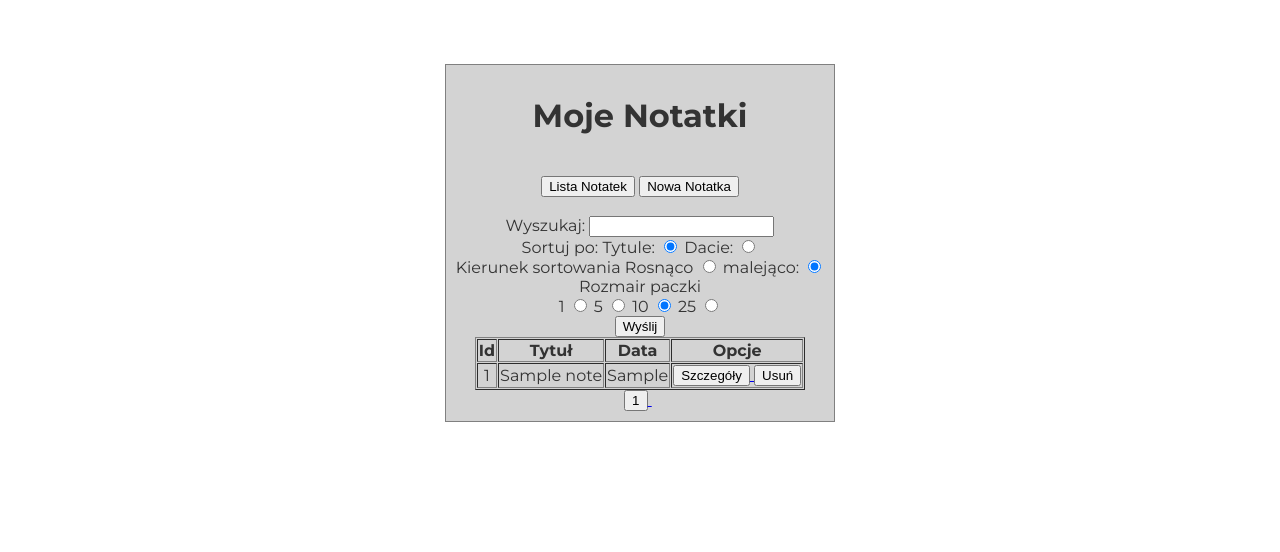
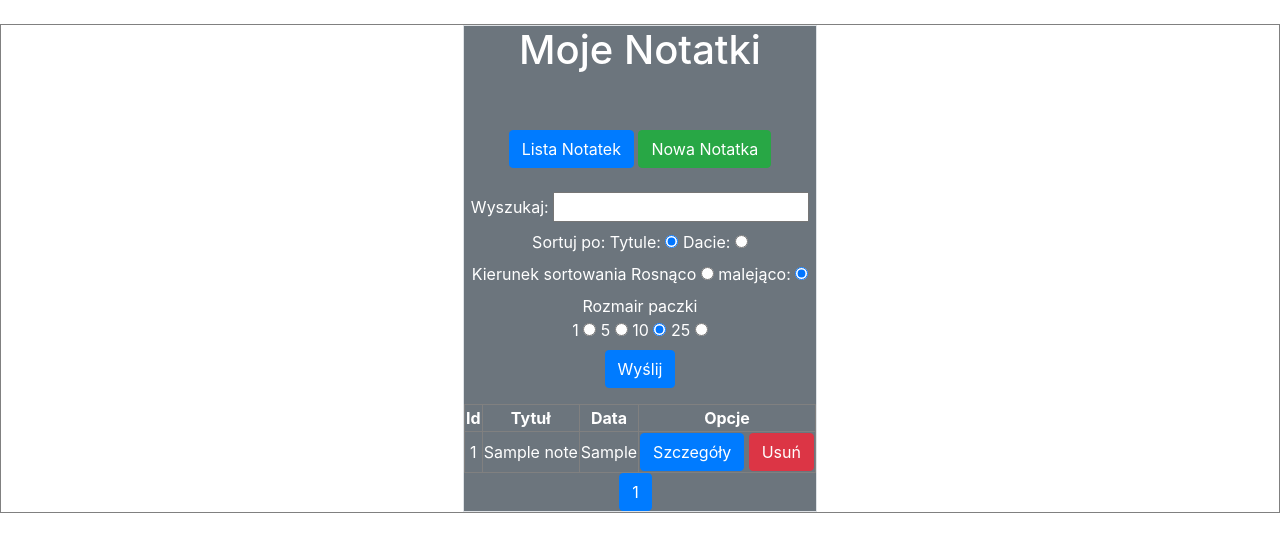
Before and after one commit to NorbertAll/notesApp, a PHP site: page / in a window 1280 px wide. Shown: the top 552 px of the page. Run offline with PHP 8.4, Linux system fonts and the light colour scheme; tables that the repository leaves empty or names only in its code hold one stand-in row (values such as "Sample post"); some libraries are stand-ins or nearby versions.

Commit message:
visual fixes

```diff
--- a/public/style.css
+++ b/public/style.css
@@ -1,24 +1,18 @@
 @import url('https://fonts.googleapis.com/css?family=Montserrat:400,700&display=swap&subset=latin-ext');
 
-body {
+
+body{
   font-family: 'Montserrat', sans-serif;
   color: #333;
-  background-color: rgb(255, 255, 255);
-  margin: 0;
-  text-align: center;
-
+  background-color: rgb(163, 226, 235);
 }
 
-div.glow
+div.main
 {
-    margin-top: 5%;
-    text-align: center;
-    display: flex;
-	justify-content: center;
-	align-items: center;
-    background: lightgrey;
-    display: inline-block;
-    padding: 10px 10px;
+
+  border-style: dotted;
+    border-width: 2px;
+    border-color:#ccc;
     border:1px solid gray;
 }
 ul,li{
--- a/templates/layout.php
+++ b/templates/layout.php
@@ -5,25 +5,24 @@
     <meta http-equiv="X-UA-Compatible" content="IE=edge">
     <meta name="viewport" content="width=device-width, initial-scale=1.0">
     <link rel="stylesheet" href="https://use.fontawesome.com/releases/v5.0.13/css/all.css">
+
     <link href="/notesApp/public/style.css" rel="stylesheet">
     <title>Document</title>
+   <link rel="stylesheet" href="https://maxcdn.bootstrapcdn.com/bootstrap/4.0.0/css/bootstrap.min.css" integrity="sha384-Gn5384xqQ1aoWXA+058RXPxPg6fy4IWvTNh0E263XmFcJlSAwiGgFAW/dAiS6JXm" crossorigin="anonymous">
 </head>
 <body>
-
-    <div class="glow">
-        <div class="row">
-            <div class="header">
-                <h1>Moje Notatki</h1><br>
+<br>
+    <div class="main">
+        <div class="container text-white">
+            <div class="row justify-content-around">
+                <div class="justify-content-around text-center border bg-secondary">
+                    <div>
+                        <h1>Moje Notatki</h1>
                     </div>
-
-            <div class="container">
+                    <br/><br/>
                     <div class="menu">
-
-                            <a href="/notesApp/"><button>Lista Notatek</button></a>
-
-
-                            <a href="/notesApp/?action=create">
-                            <button>Nowa Notatka</button></a>
+                        <a href="/notesApp/"><button class="btn btn-primary">Lista Notatek</button></a>
+                        <a href="/notesApp/?action=create" ><button class="btn btn-success">Nowa Notatka</button></a>
                     </div>
                     <br>
                     <div>
@@ -34,14 +33,18 @@
                                 require_once("templates/pages/$page.php");
 
                             ?>
-
-                </div>
-
-
                     </div>
                 </div>
             </div>
 
+        </div>
+    </div>
 
+
+    <script src="https://code.jquery.com/jquery-3.2.1.slim.min.js" integrity="sha384-KJ3o2DKtIkvYIK3UENzmM7KCkRr/rE9/Qpg6aAZGJwFDMVNA/GpGFF93hXpG5KkN" crossorigin="anonymous">
+    </script>
+    <script src="https://cdnjs.cloudflare.com/ajax/libs/popper.js/1.12.9/umd/popper.min.js" integrity="sha384-ApNbgh9B+Y1QKtv3Rn7W3mgPxhU9K/ScQsAP7hUibX39j7fakFPskvXusvfa0b4Q" crossorigin="anonymous"></script>
+    <script src="https://canvasjs.com/assets/script/jquery.canvasjs.min.js"></script>
+    <script src="https://maxcdn.bootstrapcdn.com/bootstrap/4.0.0/js/bootstrap.min.js" integrity="sha384-JZR6Spejh4U02d8jOt6vLEHfe/JQGiRRSQQxSfFWpi1MquVdAyjUar5+76PVCmYl" crossorigin="anonymous"></script>
 </body>
 </html>
--- a/templates/pages/list.php
+++ b/templates/pages/list.php
@@ -48,7 +48,7 @@
                   $phrase = $params['phrase'] ??null;
 
               ?>
-              <div>
+              <div class="form-group text-center">
                 <form class="settings-form" action="/notesApp/" method="GET">
                   <div>
                     <label >Wyszukaj: <input type="text" name="phrase" value="<?php echo $phrase ?>"/></label>
@@ -69,7 +69,7 @@
                     <label for="">10 <input name="pagesize" type="radio" value="10"<?php echo $size===10 ? 'checked':'' ?> >      </label>
                     <label for="">25 <input name="pagesize" type="radio" value="25"<?php echo $size===25 ? 'checked':'' ?> >      </label>
                   </div>
-                  <input type="submit" value="Wyślij">
+                  <input type="submit" class="btn btn-primary" value="Wyślij">
                 </form>
               </div>
 
@@ -97,13 +97,13 @@
                                 <td><?php echo $note['created'] ?></td>
                                 <td>
                                   <a href="./?action=show&id=<?php echo $note['id'] ?>">
-                                    <button>
+                                    <button class="btn btn-primary">
                                       Szczegóły
                                     </button>
                                   </a>
 
                                   <a href="./?action=delete&id=<?php echo $note['id'] ?>">
-                                    <button>
+                                    <button class="btn btn-danger">
                                       Usuń
                                     </button>
                                   </a>
@@ -115,27 +115,30 @@
 
                       </table>
               </div>
+
+              <div class="align-middle">
               <?php
               $paginationUrl="&phrase=$phrase&pagesize=$size?&sortby=$by&sortorder=$order"
               ?>
-              <div class="pagination">
+
                 <?php if($currentPage!==1):?>
                 <a href="/notesApp/?page=<?php echo $currentPage -1 . $paginationUrl ?>">
-                        <button>Prev</button>
+                        <button class="btn btn-primary">Prev</button>
                 </a>
                 <?php endif;?>
                 <?php for($i=1; $i<=$pages; $i++): ?>
 
                     <a href="/notesApp/?page=<?php echo $i. $paginationUrl ?>">
-                      <button><?php echo $i; ?></button>
+                      <button class="btn btn-primary"><?php echo $i; ?></button>
                     </a>
                     &nbsp
                 <?php endfor; ?>
                 <?php if($currentPage<$pages):?>
                 <a href="/notesApp/?page=<?php echo $currentPage +1 . $paginationUrl ?>">
-                      <button>Next</button>
+                      <button class="btn btn-primary">Next</button>
                 </a>
                 <?php endif;?>
+
               </div>
        </section>
 </div>
--- a/templates/pages/show.php
+++ b/templates/pages/show.php
@@ -8,12 +8,12 @@
        <li>Data Stworzenia:<?php echo $note['created'] ?></li>
    </ul>
         <a href="/notesApp/?action=edit&id=<?php echo $note['id']?>">
-            <button>Edytuj</button>
+            <button  class="btn btn-primary">Edytuj</button>
         </a>
    <?php else:?>
     <div>
         Brak notatki do wyświetlenia
     </div>
    <?php endif;?>
-   <a href="./"><button>Powrót do listy Notatek</button>  </a>
+   <a href="./"><button  class="btn btn-primary">Powrót do listy Notatek</button>  </a>
 </div>
```
Also changed, not shown: templates/pages/delete.php (+4 -3 lines). Lines whose indentation alone changed are shown as unchanged.
